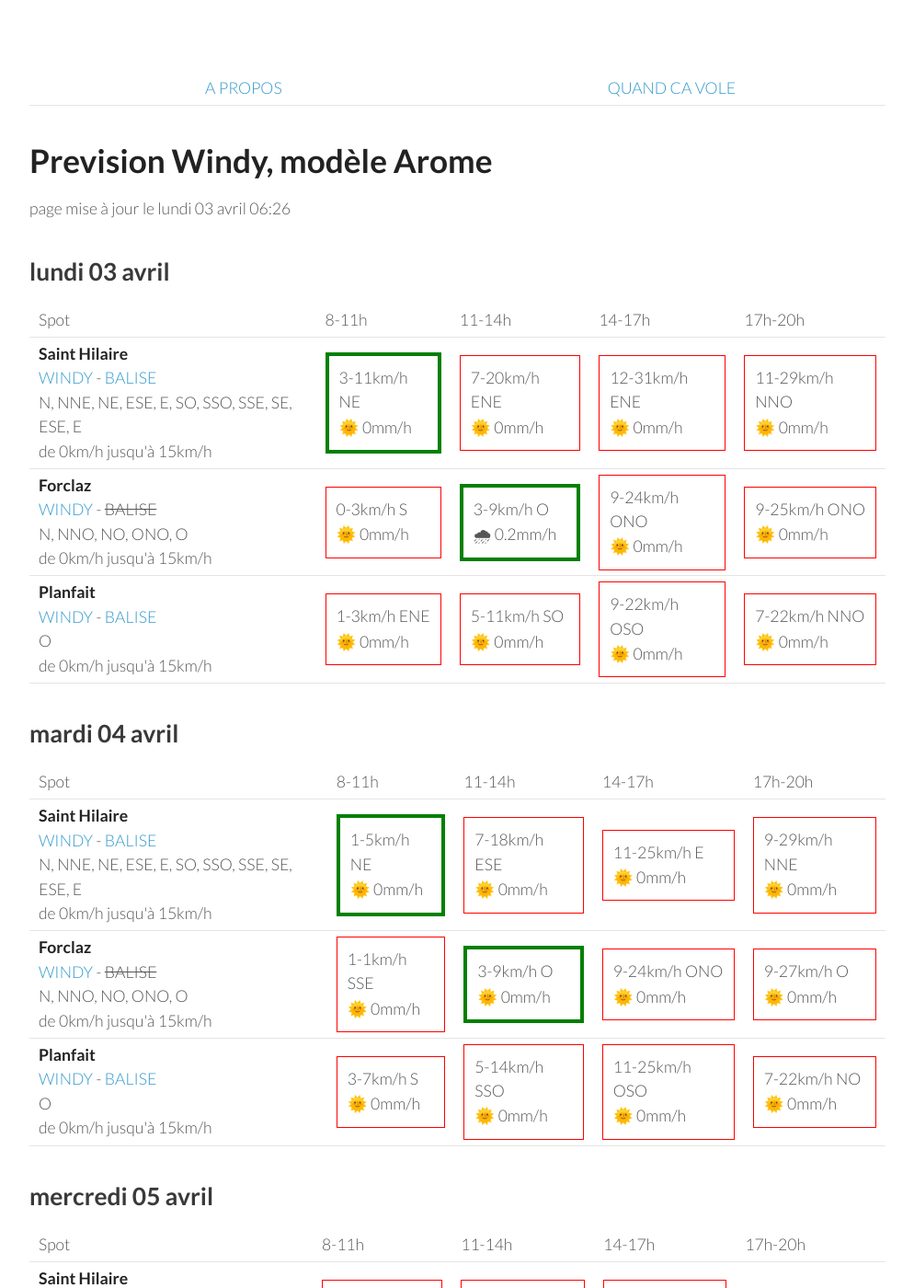
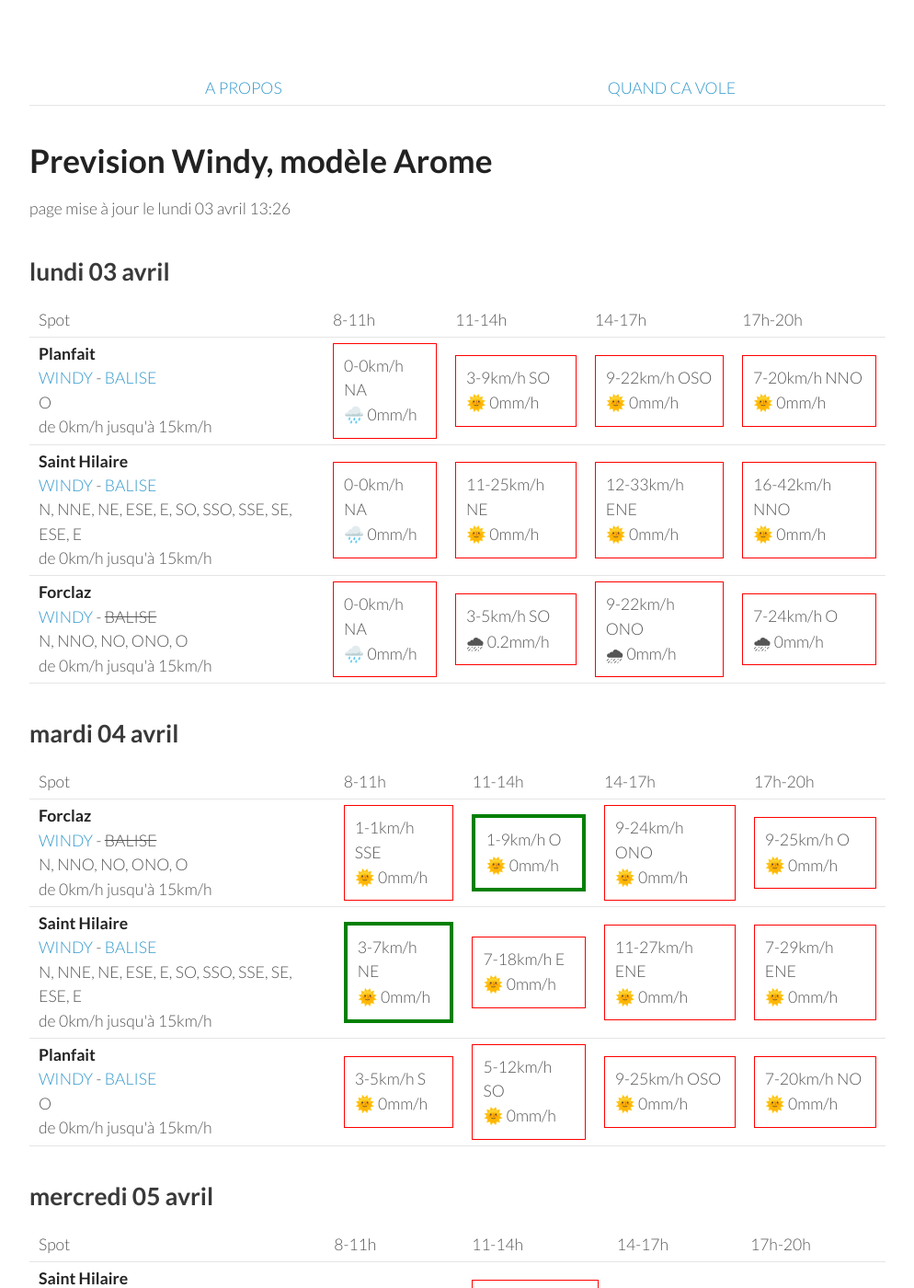
Before and after one commit to parapente-dans-le-nord/parapente-dans-le-nord.github.io, a Jekyll site: the page built from alpes_nord.markdown, in a window 1280 px wide and 1400 px high. Shown: the whole window at 92% size, without its empty margins (26-1020 px from the left). Built offline with Jekyll 4.4.1, drawn with Linux system fonts in a browser that asks for light colours; some of the changed text lies outside the part shown.

Commit message:
update index.markdown

```diff
--- a/alpes_nord.markdown
+++ b/alpes_nord.markdown
@@ -7,7 +7,7 @@ title:  "Tous les spots"
 {: .links}
 
 # Prevision Windy, modèle Arome
-page mise à jour le lundi 03 avril 06:26
+page mise à jour le lundi 03 avril 13:26
 
 ## lundi 03 avril
 
@@ -22,33 +22,30 @@ page mise à jour le lundi 03 avril 06:26
       <td>17h-20h</td>
     </tr>
 <tr>
+        <td><strong>Planfait</strong><br><a href="https://windy.com/45.853/6.223?45.415,6.223,8">WINDY</a> - <span class=""><a href="https://www.openwindmap.org/PP496">BALISE</a> </span><br> <span class="vent-favorable">O</span><br><span class="force-vent">de 0km/h jusqu'à 15km/h</span> </td>
+
+            <td><div class="not-flyable"><p>0-0km/h NA</p><p>🌧️ 0mm/h</p></div></td>
+            <td><div class="not-flyable"><p>3-9km/h SO</p><p>🌞 0mm/h</p></div></td>
+            <td><div class="not-flyable"><p>9-22km/h OSO</p><p>🌞 0mm/h</p></div></td>
+            <td><div class="not-flyable"><p>7-20km/h NNO</p><p>🌞 0mm/h</p></div></td>
+
+    </tr>
+<tr>
         <td><strong>Saint Hilaire</strong><br><a href="https://windy.com/45.307/5.888?45.087,5.889,9,m:eUFagkX">WINDY</a> - <span class=""><a href="http://www.balisemeteo.com/balise.php?idBalise=61">BALISE</a> </span><br> <span class="vent-favorable">N, NNE, NE, ESE, E, SO, SSO, SSE, SE, ESE, E</span><br><span class="force-vent">de 0km/h jusqu'à 15km/h</span> </td>
 
-            <td><div class="flyable"><p>3-11km/h NE</p><p>🌞 0mm/h</p></div></td>
-            <td><div class="not-flyable"><p>7-20km/h ENE</p><p>🌞 0mm/h</p></div></td>
-            <td><div class="not-flyable"><p>12-31km/h ENE</p><p>🌞 0mm/h</p></div></td>
-            <td><div class="not-flyable"><p>11-29km/h NNO</p><p>🌞 0mm/h</p></div></td>
-
+            <td><div class="not-flyable"><p>0-0km/h NA</p><p>🌧️ 0mm/h</p></div></td>
+            <td><div class="not-flyable"><p>11-25km/h NE</p><p>🌞 0mm/h</p></div></td>
+            <td><div class="not-flyable"><p>12-33km/h ENE</p><p>🌞 0mm/h</p></div></td>
+            <td><div class="not-flyable"><p>16-42km/h NNO</p><p>🌞 0mm/h</p></div></td>
 
     </tr>
 <tr>
         <td><strong>Forclaz</strong><br><a href="https://windy.com/45.814/6.247?45.375,6.246,8,m:eVwaglz">WINDY</a> - <span class="no-balise"> BALISE </span><br> <span class="vent-favorable">N, NNO, NO, ONO, O</span><br><span class="force-vent">de 0km/h jusqu'à 15km/h</span> </td>
 
-            <td><div class="not-flyable"><p>0-3km/h S</p><p>🌞 0mm/h</p></div></td>
-            <td><div class="flyable"><p>3-9km/h O</p><p>🌧 0.2mm/h</p></div></td>
-            <td><div class="not-flyable"><p>9-24km/h ONO</p><p>🌞 0mm/h</p></div></td>
-            <td><div class="not-flyable"><p>9-25km/h ONO</p><p>🌞 0mm/h</p></div></td>
-
-
-    </tr>
-<tr>
-        <td><strong>Planfait</strong><br><a href="https://windy.com/45.853/6.223?45.415,6.223,8">WINDY</a> - <span class=""><a href="https://www.openwindmap.org/PP496">BALISE</a> </span><br> <span class="vent-favorable">O</span><br><span class="force-vent">de 0km/h jusqu'à 15km/h</span> </td>
-
-            <td><div class="not-flyable"><p>1-3km/h ENE</p><p>🌞 0mm/h</p></div></td>
-            <td><div class="not-flyable"><p>5-11km/h SO</p><p>🌞 0mm/h</p></div></td>
-            <td><div class="not-flyable"><p>9-22km/h OSO</p><p>🌞 0mm/h</p></div></td>
-            <td><div class="not-flyable"><p>7-22km/h NNO</p><p>🌞 0mm/h</p></div></td>
-
+            <td><div class="not-flyable"><p>0-0km/h NA</p><p>🌧️ 0mm/h</p></div></td>
+            <td><div class="not-flyable"><p>3-5km/h SO</p><p>🌧 0.2mm/h</p></div></td>
+            <td><div class="not-flyable"><p>9-22km/h ONO</p><p>🌧 0mm/h</p></div></td>
+            <td><div class="not-flyable"><p>7-24km/h O</p><p>🌧 0mm/h</p></div></td>
 
     </tr>
 
@@ -68,32 +65,32 @@ page mise à jour le lundi 03 avril 06:26
       <td>17h-20h</td>
     </tr>
 <tr>
-        <td><strong>Saint Hilaire</strong><br><a href="https://windy.com/45.307/5.888?45.087,5.889,9,m:eUFagkX">WINDY</a> - <span class=""><a href="http://www.balisemeteo.com/balise.php?idBalise=61">BALISE</a> </span><br> <span class="vent-favorable">N, NNE, NE, ESE, E, SO, SSO, SSE, SE, ESE, E</span><br><span class="force-vent">de 0km/h jusqu'à 15km/h</span> </td>
+        <td><strong>Forclaz</strong><br><a href="https://windy.com/45.814/6.247?45.375,6.246,8,m:eVwaglz">WINDY</a> - <span class="no-balise"> BALISE </span><br> <span class="vent-favorable">N, NNO, NO, ONO, O</span><br><span class="force-vent">de 0km/h jusqu'à 15km/h</span> </td>
 
-            <td><div class="flyable"><p>1-5km/h NE</p><p>🌞 0mm/h</p></div></td>
-            <td><div class="not-flyable"><p>7-18km/h ESE</p><p>🌞 0mm/h</p></div></td>
-            <td><div class="not-flyable"><p>11-25km/h E</p><p>🌞 0mm/h</p></div></td>
-            <td><div class="not-flyable"><p>9-29km/h NNE</p><p>🌞 0mm/h</p></div></td>
+            <td><div class="not-flyable"><p>1-1km/h SSE</p><p>🌞 0mm/h</p></div></td>
+            <td><div class="flyable"><p>1-9km/h O</p><p>🌞 0mm/h</p></div></td>
+            <td><div class="not-flyable"><p>9-24km/h ONO</p><p>🌞 0mm/h</p></div></td>
+            <td><div class="not-flyable"><p>9-25km/h O</p><p>🌞 0mm/h</p></div></td>
 
 
     </tr>
 <tr>
-        <td><strong>Forclaz</strong><br><a href="https://windy.com/45.814/6.247?45.375,6.246,8,m:eVwaglz">WINDY</a> - <span class="no-balise"> BALISE </span><br> <span class="vent-favorable">N, NNO, NO, ONO, O</span><br><span class="force-vent">de 0km/h jusqu'à 15km/h</span> </td>
+        <td><strong>Saint Hilaire</strong><br><a href="https://windy.com/45.307/5.888?45.087,5.889,9,m:eUFagkX">WINDY</a> - <span class=""><a href="http://www.balisemeteo.com/balise.php?idBalise=61">BALISE</a> </span><br> <span class="vent-favorable">N, NNE, NE, ESE, E, SO, SSO, SSE, SE, ESE, E</span><br><span class="force-vent">de 0km/h jusqu'à 15km/h</span> </td>
 
-            <td><div class="not-flyable"><p>1-1km/h SSE</p><p>🌞 0mm/h</p></div></td>
-            <td><div class="flyable"><p>3-9km/h O</p><p>🌞 0mm/h</p></div></td>
-            <td><div class="not-flyable"><p>9-24km/h ONO</p><p>🌞 0mm/h</p></div></td>
-            <td><div class="not-flyable"><p>9-27km/h O</p><p>🌞 0mm/h</p></div></td>
+            <td><div class="flyable"><p>3-7km/h NE</p><p>🌞 0mm/h</p></div></td>
+            <td><div class="not-flyable"><p>7-18km/h E</p><p>🌞 0mm/h</p></div></td>
+            <td><div class="not-flyable"><p>11-27km/h ENE</p><p>🌞 0mm/h</p></div></td>
+            <td><div class="not-flyable"><p>7-29km/h ENE</p><p>🌞 0mm/h</p></div></td>
 
 
     </tr>
 <tr>
         <td><strong>Planfait</strong><br><a href="https://windy.com/45.853/6.223?45.415,6.223,8">WINDY</a> - <span class=""><a href="https://www.openwindmap.org/PP496">BALISE</a> </span><br> <span class="vent-favorable">O</span><br><span class="force-vent">de 0km/h jusqu'à 15km/h</span> </td>
 
-            <td><div class="not-flyable"><p>3-7km/h S</p><p>🌞 0mm/h</p></div></td>
-            <td><div class="not-flyable"><p>5-14km/h SSO</p><p>🌞 0mm/h</p></div></td>
-            <td><div class="not-flyable"><p>11-25km/h OSO</p><p>🌞 0mm/h</p></div></td>
-            <td><div class="not-flyable"><p>7-22km/h NO</p><p>🌞 0mm/h</p></div></td>
+            <td><div class="not-flyable"><p>3-5km/h S</p><p>🌞 0mm/h</p></div></td>
+            <td><div class="not-flyable"><p>5-12km/h SO</p><p>🌞 0mm/h</p></div></td>
+            <td><div class="not-flyable"><p>9-25km/h OSO</p><p>🌞 0mm/h</p></div></td>
+            <td><div class="not-flyable"><p>7-20km/h NO</p><p>🌞 0mm/h</p></div></td>
 
 
     </tr>
@@ -116,20 +113,20 @@ page mise à jour le lundi 03 avril 06:26
 <tr>
         <td><strong>Saint Hilaire</strong><br><a href="https://windy.com/45.307/5.888?45.087,5.889,9,m:eUFagkX">WINDY</a> - <span class=""><a href="http://www.balisemeteo.com/balise.php?idBalise=61">BALISE</a> </span><br> <span class="vent-favorable">N, NNE, NE, ESE, E, SO, SSO, SSE, SE, ESE, E</span><br><span class="force-vent">de 0km/h jusqu'à 15km/h</span> </td>
 
-            <td><div class="not-flyable"><p>1-24km/h NNE</p><p>🌞 0mm/h</p></div></td>
-            <td><div class="not-flyable"><p>3-29km/h NNO</p><p>🌞 0mm/h</p></div></td>
-            <td><div class="not-flyable"><p>7-38km/h NNO</p><p>🌞 0mm/h</p></div></td>
-            <td><div class="not-flyable"><p>7-44km/h N</p><p>🌞 0mm/h</p></div></td>
+            <td><div class="not-flyable"><p>1-25km/h NE</p><p>🌞 0mm/h</p></div></td>
+            <td><div class="not-flyable"><p>5-31km/h NNO</p><p>🌞 0mm/h</p></div></td>
+            <td><div class="not-flyable"><p>7-38km/h N</p><p>🌞 0mm/h</p></div></td>
+            <td><div class="not-flyable"><p>7-42km/h N</p><p>🌞 0mm/h</p></div></td>
 
 
     </tr>
 <tr>
         <td><strong>Planfait</strong><br><a href="https://windy.com/45.853/6.223?45.415,6.223,8">WINDY</a> - <span class=""><a href="https://www.openwindmap.org/PP496">BALISE</a> </span><br> <span class="vent-favorable">O</span><br><span class="force-vent">de 0km/h jusqu'à 15km/h</span> </td>
 
-            <td><div class="not-flyable"><p>0-12km/h S</p><p>🌞 0mm/h</p></div></td>
+            <td><div class="not-flyable"><p>0-12km/h SSO</p><p>🌞 0mm/h</p></div></td>
             <td><div class="not-flyable"><p>5-22km/h ONO</p><p>🌞 0mm/h</p></div></td>
             <td><div class="not-flyable"><p>9-35km/h NO</p><p>🌞 0mm/h</p></div></td>
-            <td><div class="not-flyable"><p>11-38km/h NNO</p><p>🌞 0mm/h</p></div></td>
+            <td><div class="not-flyable"><p>7-37km/h NNO</p><p>🌞 0mm/h</p></div></td>
 
 
     </tr>
@@ -137,9 +134,9 @@ page mise à jour le lundi 03 avril 06:26
         <td><strong>Forclaz</strong><br><a href="https://windy.com/45.814/6.247?45.375,6.246,8,m:eVwaglz">WINDY</a> - <span class="no-balise"> BALISE </span><br> <span class="vent-favorable">N, NNO, NO, ONO, O</span><br><span class="force-vent">de 0km/h jusqu'à 15km/h</span> </td>
 
             <td><div class="not-flyable"><p>1-12km/h SO</p><p>🌞 0mm/h</p></div></td>
-            <td><div class="not-flyable"><p>5-22km/h ONO</p><p>🌞 0mm/h</p></div></td>
-            <td><div class="not-flyable"><p>9-37km/h NO</p><p>🌞 0mm/h</p></div></td>
-            <td><div class="not-flyable"><p>9-38km/h NNO</p><p>🌞 0mm/h</p></div></td>
+            <td><div class="not-flyable"><p>5-20km/h ONO</p><p>🌞 0mm/h</p></div></td>
+            <td><div class="not-flyable"><p>9-35km/h NO</p><p>🌞 0mm/h</p></div></td>
+            <td><div class="not-flyable"><p>7-38km/h NO</p><p>🌞 0mm/h</p></div></td>
 
 
     </tr>
@@ -160,32 +157,32 @@ page mise à jour le lundi 03 avril 06:26
       <td>17h-20h</td>
     </tr>
 <tr>
-        <td><strong>Forclaz</strong><br><a href="https://windy.com/45.814/6.247?45.375,6.246,8,m:eVwaglz">WINDY</a> - <span class="no-balise"> BALISE </span><br> <span class="vent-favorable">N, NNO, NO, ONO, O</span><br><span class="force-vent">de 0km/h jusqu'à 15km/h</span> </td>
+        <td><strong>Planfait</strong><br><a href="https://windy.com/45.853/6.223?45.415,6.223,8">WINDY</a> - <span class=""><a href="https://www.openwindmap.org/PP496">BALISE</a> </span><br> <span class="vent-favorable">O</span><br><span class="force-vent">de 0km/h jusqu'à 15km/h</span> </td>
 
             <td><div class="not-flyable"><p>3-12km/h E</p><p>🌞 0mm/h</p></div></td>
-            <td><div class="flyable"><p>1-14km/h O</p><p>🌞 0mm/h</p></div></td>
-            <td><div class="not-flyable"><p>5-25km/h ONO</p><p>🌞 0mm/h</p></div></td>
-            <td><div class="not-flyable"><p>7-31km/h ONO</p><p>🌞 0mm/h</p></div></td>
+            <td><div class="not-flyable"><p>3-18km/h O</p><p>🌞 0mm/h</p></div></td>
+            <td><div class="not-flyable"><p>7-27km/h O</p><p>🌞 0mm/h</p></div></td>
+            <td><div class="not-flyable"><p>5-33km/h O</p><p>🌞 0mm/h</p></div></td>
 
 
     </tr>
 <tr>
-        <td><strong>Planfait</strong><br><a href="https://windy.com/45.853/6.223?45.415,6.223,8">WINDY</a> - <span class=""><a href="https://www.openwindmap.org/PP496">BALISE</a> </span><br> <span class="vent-favorable">O</span><br><span class="force-vent">de 0km/h jusqu'à 15km/h</span> </td>
+        <td><strong>Forclaz</strong><br><a href="https://windy.com/45.814/6.247?45.375,6.246,8,m:eVwaglz">WINDY</a> - <span class="no-balise"> BALISE </span><br> <span class="vent-favorable">N, NNO, NO, ONO, O</span><br><span class="force-vent">de 0km/h jusqu'à 15km/h</span> </td>
 
-            <td><div class="not-flyable"><p>3-11km/h E</p><p>🌞 0mm/h</p></div></td>
-            <td><div class="not-flyable"><p>3-16km/h O</p><p>🌞 0mm/h</p></div></td>
-            <td><div class="not-flyable"><p>5-25km/h ONO</p><p>🌞 0mm/h</p></div></td>
-            <td><div class="not-flyable"><p>5-29km/h ONO</p><p>🌞 0mm/h</p></div></td>
+            <td><div class="not-flyable"><p>5-14km/h E</p><p>🌞 0mm/h</p></div></td>
+            <td><div class="not-flyable"><p>1-18km/h O</p><p>🌞 0mm/h</p></div></td>
+            <td><div class="not-flyable"><p>5-27km/h ONO</p><p>🌞 0mm/h</p></div></td>
+            <td><div class="not-flyable"><p>7-35km/h ONO</p><p>🌞 0mm/h</p></div></td>
 
 
     </tr>
 <tr>
         <td><strong>Saint Hilaire</strong><br><a href="https://windy.com/45.307/5.888?45.087,5.889,9,m:eUFagkX">WINDY</a> - <span class=""><a href="http://www.balisemeteo.com/balise.php?idBalise=61">BALISE</a> </span><br> <span class="vent-favorable">N, NNE, NE, ESE, E, SO, SSO, SSE, SE, ESE, E</span><br><span class="force-vent">de 0km/h jusqu'à 15km/h</span> </td>
 
-            <td><div class="not-flyable"><p>1-22km/h NE</p><p>🌞 0mm/h</p></div></td>
-            <td><div class="not-flyable"><p>3-18km/h OSO</p><p>🌞 0mm/h</p></div></td>
-            <td><div class="not-flyable"><p>5-29km/h ONO</p><p>🌞 0mm/h</p></div></td>
-            <td><div class="not-flyable"><p>5-33km/h ONO</p><p>🌞 0mm/h</p></div></td>
+            <td><div class="not-flyable"><p>3-20km/h ENE</p><p>🌞 0mm/h</p></div></td>
+            <td><div class="not-flyable"><p>3-20km/h O</p><p>🌞 0mm/h</p></div></td>
+            <td><div class="not-flyable"><p>7-33km/h O</p><p>🌞 0mm/h</p></div></td>
+            <td><div class="not-flyable"><p>3-37km/h OSO</p><p>🌞 0mm/h</p></div></td>
 
 
     </tr>
@@ -208,30 +205,30 @@ page mise à jour le lundi 03 avril 06:26
 <tr>
         <td><strong>Planfait</strong><br><a href="https://windy.com/45.853/6.223?45.415,6.223,8">WINDY</a> - <span class=""><a href="https://www.openwindmap.org/PP496">BALISE</a> </span><br> <span class="vent-favorable">O</span><br><span class="force-vent">de 0km/h jusqu'à 15km/h</span> </td>
 
-            <td><div class="not-flyable"><p>5-16km/h ESE</p><p>🌞 0mm/h</p></div></td>
-            <td><div class="not-flyable"><p>9-31km/h O</p><p>🌧 0.6mm/h</p></div></td>
-            <td><div class="not-flyable"><p>5-40km/h SSE</p><p>🌧 2.6mm/h</p></div></td>
-            <td><div class="not-flyable"><p>3-24km/h O</p><p>🌧 0.6mm/h</p></div></td>
+            <td><div class="not-flyable"><p>3-25km/h ESE</p><p>🌧 1mm/h</p></div></td>
+            <td><div class="not-flyable"><p>1-16km/h OSO</p><p>🌧 0.5mm/h</p></div></td>
+            <td><div class="not-flyable"><p>5-20km/h O</p><p>🌧 0.3mm/h</p></div></td>
+            <td><div class="not-flyable"><p>7-27km/h NO</p><p>🌧 0.3mm/h</p></div></td>
 
 
     </tr>
 <tr>
         <td><strong>Saint Hilaire</strong><br><a href="https://windy.com/45.307/5.888?45.087,5.889,9,m:eUFagkX">WINDY</a> - <span class=""><a href="http://www.balisemeteo.com/balise.php?idBalise=61">BALISE</a> </span><br> <span class="vent-favorable">N, NNE, NE, ESE, E, SO, SSO, SSE, SE, ESE, E</span><br><span class="force-vent">de 0km/h jusqu'à 15km/h</span> </td>
 
-            <td><div class="not-flyable"><p>1-16km/h ENE</p><p>🌞 0mm/h</p></div></td>
-            <td><div class="not-flyable"><p>5-35km/h OSO</p><p>🌞 0mm/h</p></div></td>
-            <td><div class="not-flyable"><p>1-38km/h NO</p><p>🌧 1mm/h</p></div></td>
-            <td><div class="not-flyable"><p>3-27km/h NNO</p><p>🌧 0.6mm/h</p></div></td>
+            <td><div class="not-flyable"><p>1-22km/h S</p><p>🌞 0mm/h</p></div></td>
+            <td><div class="not-flyable"><p>3-25km/h ONO</p><p>🌧 0.2mm/h</p></div></td>
+            <td><div class="not-flyable"><p>3-27km/h NO</p><p>🌧 1.8mm/h</p></div></td>
+            <td><div class="not-flyable"><p>5-38km/h N</p><p>🌧 1.5mm/h</p></div></td>
 
 
     </tr>
 <tr>
         <td><strong>Forclaz</strong><br><a href="https://windy.com/45.814/6.247?45.375,6.246,8,m:eVwaglz">WINDY</a> - <span class="no-balise"> BALISE </span><br> <span class="vent-favorable">N, NNO, NO, ONO, O</span><br><span class="force-vent">de 0km/h jusqu'à 15km/h</span> </td>
 
-            <td><div class="not-flyable"><p>5-16km/h E</p><p>🌞 0mm/h</p></div></td>
-            <td><div class="not-flyable"><p>7-27km/h O</p><p>🌧 0.9mm/h</p></div></td>
-            <td><div class="not-flyable"><p>3-42km/h SE</p><p>🌧 2.6mm/h</p></div></td>
-            <td><div class="not-flyable"><p>3-24km/h O</p><p>🌧 0.5mm/h</p></div></td>
+            <td><div class="not-flyable"><p>3-24km/h E</p><p>🌧 2mm/h</p></div></td>
+            <td><div class="not-flyable"><p>1-16km/h ONO</p><p>🌧 0.5mm/h</p></div></td>
+            <td><div class="not-flyable"><p>5-20km/h ONO</p><p>🌧 0.4mm/h</p></div></td>
+            <td><div class="not-flyable"><p>7-31km/h NO</p><p>🌧 0.3mm/h</p></div></td>
 
 
     </tr>
@@ -239,3 +236,49 @@ page mise à jour le lundi 03 avril 06:26
 </tbody>
 </table>
 {:/}
+## samedi 08 avril
+
+{::nomarkdown}
+<table>
+  <tbody>
+    <tr>
+      <td>Spot</td>
+      <td>8-11h</td>
+      <td>11-14h</td>
+      <td>14-17h</td>
+      <td>17h-20h</td>
+    </tr>
+<tr>
+        <td><strong>Saint Hilaire</strong><br><a href="https://windy.com/45.307/5.888?45.087,5.889,9,m:eUFagkX">WINDY</a> - <span class=""><a href="http://www.balisemeteo.com/balise.php?idBalise=61">BALISE</a> </span><br> <span class="vent-favorable">N, NNE, NE, ESE, E, SO, SSO, SSE, SE, ESE, E</span><br><span class="force-vent">de 0km/h jusqu'à 15km/h</span> </td>
+
+            <td><div class="not-flyable"><p>3-25km/h ENE</p><p>🌞 0mm/h</p></div></td>
+            <td><div class="not-flyable"><p>5-27km/h N</p><p>🌞 0mm/h</p></div></td>
+            <td><div class="not-flyable"><p>5-29km/h NNO</p><p>🌧 1.2mm/h</p></div></td>
+            <td><div class="not-flyable"><p>3-27km/h N</p><p>🌧 2.8mm/h</p></div></td>
+
+
+    </tr>
+<tr>
+        <td><strong>Planfait</strong><br><a href="https://windy.com/45.853/6.223?45.415,6.223,8">WINDY</a> - <span class=""><a href="https://www.openwindmap.org/PP496">BALISE</a> </span><br> <span class="vent-favorable">O</span><br><span class="force-vent">de 0km/h jusqu'à 15km/h</span> </td>
+
+            <td><div class="not-flyable"><p>1-11km/h E</p><p>🌞 0mm/h</p></div></td>
+            <td><div class="not-flyable"><p>5-20km/h ONO</p><p>🌞 0mm/h</p></div></td>
+            <td><div class="not-flyable"><p>5-25km/h NO</p><p>🌧 0.6mm/h</p></div></td>
+            <td><div class="not-flyable"><p>5-25km/h NNO</p><p>🌧 0.9mm/h</p></div></td>
+
+
+    </tr>
+<tr>
+        <td><strong>Forclaz</strong><br><a href="https://windy.com/45.814/6.247?45.375,6.246,8,m:eVwaglz">WINDY</a> - <span class="no-balise"> BALISE </span><br> <span class="vent-favorable">N, NNO, NO, ONO, O</span><br><span class="force-vent">de 0km/h jusqu'à 15km/h</span> </td>
+
+            <td><div class="not-flyable"><p>3-11km/h E</p><p>🌞 0mm/h</p></div></td>
+            <td><div class="not-flyable"><p>3-18km/h ONO</p><p>🌞 0mm/h</p></div></td>
+            <td><div class="not-flyable"><p>7-27km/h NO</p><p>🌧 0.5mm/h</p></div></td>
+            <td><div class="not-flyable"><p>5-27km/h NO</p><p>🌧 0.8mm/h</p></div></td>
+
+
+    </tr>
+
+</tbody>
+</table>
+{:/}
```
